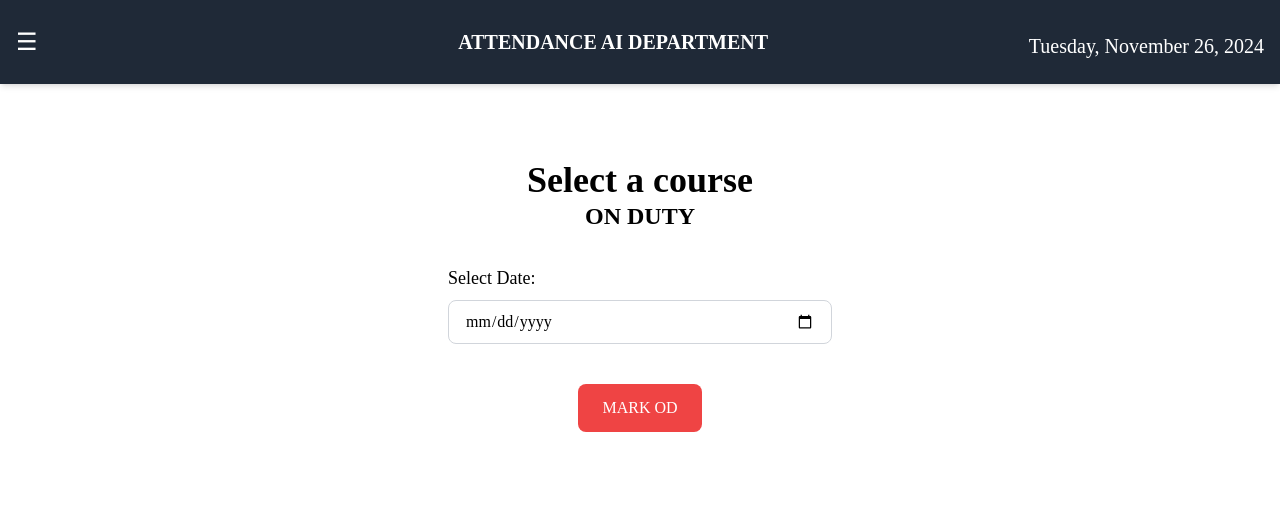
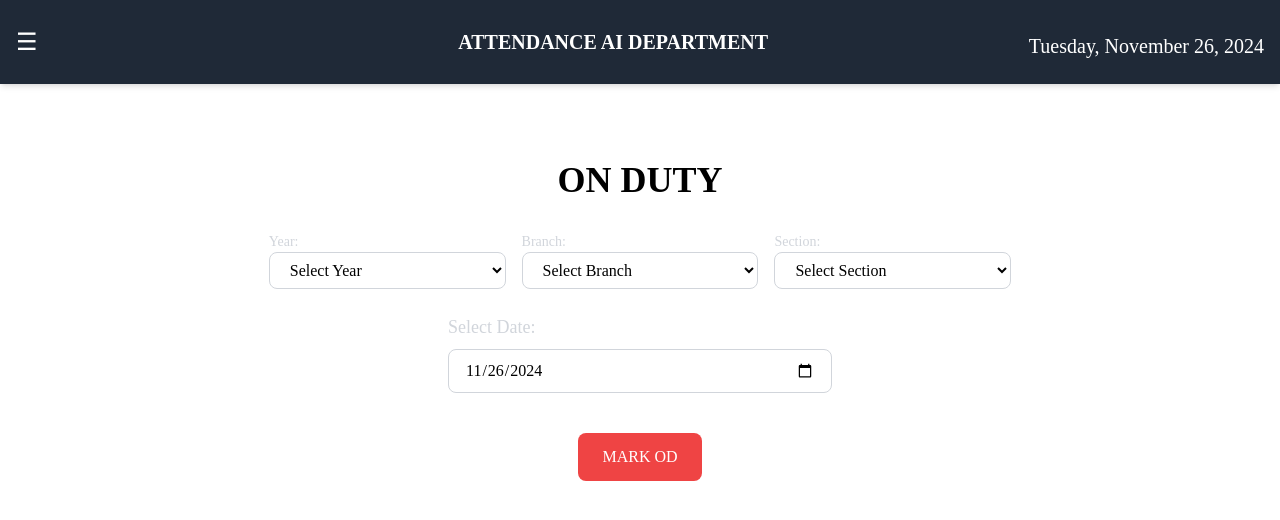
Before and after one commit to jaisanth123/AttendanceSync_AWS_DEPLOYMENT, a React (Vite) app in the folder frontend/: page /duty in a window 1280 px wide. Shown: the top 520 px of the page. Built offline with nearby package versions, Linux system fonts and the light colour scheme; a web font is replaced by a local one.

Commit message:
mark od card

```diff
--- a/frontend/src/components/Absentees.jsx
+++ b/frontend/src/components/Absentees.jsx
@@ -10,8 +10,9 @@ function Absentees() {
   const [isMarkingLoading, setIsMarkingLoading] = useState(false);
 
   // State variables
+  const [date, setDate] = useState(location.state?.selectedDate || new Date().toISOString().split("T")[0]); // Default to today's date
+
   const [selectedCourse, setSelectedCourse] = useState(location.state?.selectedCourse || "Select a course");
-  const [date, setDate] = useState(location.state?.selectedDate || "");
   const [rollNumbers, setRollNumbers] = useState([]);
   const [isConfirmed, setIsConfirmed] = useState(false); // For Confirm button state
   const [showBackPopup, setShowBackPopup] = useState(false); // For Back button confirmation popup
@@ -23,8 +24,13 @@ function Absentees() {
   const [markPresentDisabled, setMarkPresentDisabled] = useState(true); // Disable Mark Present button initially
   const [markPresentVisible, setMarkPresentVisible] = useState(false);
   const [showGenerateMessageButton, setShowGenerateMessageButton] = useState(false);
-
-
+  const formatDate = (dateString) => {
+    const dateObj = new Date(dateString);
+    const day = String(dateObj.getDate()).padStart(2, "0");
+    const month = String(dateObj.getMonth() + 1).padStart(2, "0");
+    const year = dateObj.getFullYear();
+    return `${day}-${month}-${year}`;
+  };
   useEffect(() => {
     if (selectedCourse && date) {
       fetchRollNumbers(selectedCourse, date);
@@ -34,6 +40,7 @@ function Absentees() {
   // Fetch roll numbers when selectedCourse or date changes
   const fetchRollNumbers = async (course, selectedDate) => {
     const [yearOfStudy, branch, section] = course.split(" - ");
+    console.log(yearOfStudy, branch, section)
     const url = `http://localhost:5000/api/attendance/remaining?yearOfStudy=${yearOfStudy}&branch=${branch}&section=${section}&date=${selectedDate}`;
     try {
       const response = await axios.get(url);
@@ -48,11 +55,7 @@ function Absentees() {
       setRollNumbers([]);
     }
   };
-  const formatDate = (dateString) => {
-    if (!dateString) return "";
-    const [year, month, day] = dateString.split("-");
-    return `${day}-${month}-${year}`;
-  };
+
   // Toggle selection of roll numbers
   const toggleSelection = (index) => {
     setRollNumbers((prevRollNumbers) => {
@@ -220,7 +223,16 @@ function Absentees() {
       <div className="p-4 text-center text-black">
         <h1 className="text-4xl font-semibold">{selectedCourse}</h1>
         <h3 className="text-2xl font-semibold">Absentees Page</h3>
-        <h3 className="mt-2 text-xl font-semibold">{formatDate(date)}</h3>
+        <div className="w-full max-w-sm mt-6">
+      <label htmlFor="date" className="block mb-2 text-xl font-medium ">Select Date:</label>
+      <input
+        type="date"
+        id="date"
+        value={date}
+        onChange={(e) => setDate(e.target.value)}
+        className="w-full px-4 py-2 text-black bg-white border border-gray-300 rounded-lg focus:outline-none focus:ring focus:ring-blue-300"
+      />
+    </div>
       </div>
 
       <div className="grid w-full grid-cols-2 gap-4 mt-6 sm:grid-cols-2 md:grid-cols-4 lg:grid-cols-8">
@@ -273,27 +285,17 @@ function Absentees() {
     {isMarkingLoading ? "Marking Present..." : "Mark Present"}
   </button>
 )}
+        <div className="h-10 mb-4">
+          <button
+            onClick={() => navigate("/")} // Navigate to the home page
+            className="w-full px-8 py-4 text-xl font-semibold text-white transition-all duration-500 transform bg-gray-600 rounded-md hover:bg-gray-700 hover:scale-110"
+          >
+            Home
+          </button></div>
 
 
 
-{showGenerateMessageButton && (
-  <button
-    onClick={() =>
-      navigate("/message", {
-        state: { selectedCourse, selectedDate: date },
-      })
-    }
-    className="w-full px-8 py-4 mt-2 text-xl font-semibold text-white bg-gray-800 rounded-lg hover:bg-gray-700"
-  >
-    Generate Message
-  </button>
-)}
-<button
-          onClick={handleBackButton}
-          className="w-full px-8 py-4 text-xl font-semibold text-white bg-blue-600 rounded-lg hover:bg-blue-700"
-        >
-          Back
-        </button>
+
       </div>
 
       {/* Confirmation Pop-ups */}
--- a/frontend/src/components/DutyPage.jsx
+++ b/frontend/src/components/DutyPage.jsx
@@ -7,14 +7,16 @@ import "react-toastify/dist/ReactToastify.css"; // Import CSS for Toastify
 function DutyPage() {
   const location = useLocation();
   const navigate = useNavigate();
+  const [showGenerateMessageButton, setShowGenerateMessageButton] = useState(false);
 
-  const [selectedCourse, setSelectedCourse] = useState(location.state?.selectedCourse || "Select a course");
-  const [date, setDate] = useState(location.state?.selectedDate || "");
+  const [date, setDate] = useState(location.state?.selectedDate || new Date().toISOString().split("T")[0]); // Default to today's date
   const [rollNumbers, setRollNumbers] = useState([]);
   const [message, setMessage] = useState("");
   const [selectedRollNumbers, setSelectedRollNumbers] = useState([]);
   const [isConfirmed, setIsConfirmed] = useState(false);
-
+  const [yearOfStudy, setYearOfStudy] = useState('nan');
+  const [section, setSection] = useState('nan');
+  const [branch, setBranch] = useState('nan');
   const formatDate = (dateString) => {
     const dateObj = new Date(dateString);
     const day = String(dateObj.getDate()).padStart(2, "0");
@@ -22,15 +24,27 @@ function DutyPage() {
     const year = dateObj.getFullYear();
     return `${day}-${month}-${year}`;
   };
+const [selectedCourse,setselectedCourse] =useState("")
 
   useEffect(() => {
-    if (selectedCourse && date) {
-      fetchRollNumbers(selectedCourse, date);
+    // Debugging logs for values
+    console.log("Triggering useEffect...");
+    console.log("yearOfStudy:", yearOfStudy, "branch:", branch, "section:", section, "date:", date);
+
+    // Ensure yearOfStudy, branch, and section are valid (not "nan") and non-empty
+    if (yearOfStudy !== "nan" && branch !== "nan" && section !== "nan") {
+      setselectedCourse(`${yearOfStudy}-${branch}-${section}`);
+      console.log("Valid selections made. Proceeding with fetch...");
+
+      if (yearOfStudy && branch && section && date) {
+        fetchRollNumbers(yearOfStudy, branch, section, date);
       }
-  }, [selectedCourse, date]);
+    }
+  }, [yearOfStudy, branch, section, date]);
 
-  const fetchRollNumbers = async (course, selectedDate) => {
-    const [yearOfStudy, branch, section] = course.split(" - ");
+
+
+  const fetchRollNumbers = async (yearOfStudy, branch, section, selectedDate) => {
     const url = `http://localhost:5000/api/students/rollnumbers?yearOfStudy=${yearOfStudy}&branch=${branch}&section=${section}&date=${selectedDate}`;
 
     try {
@@ -98,18 +112,16 @@ function DutyPage() {
       toast.info("0 Students are Marked as On Duty", {
         position: "top-right",
         autoClose: 800,
-      })
+      });
 
-      // Wait for toast to finish before redirecting
+      // Close the pop-up after displaying the toast
       setTimeout(() => {
-        navigate("/absentees", {
-          state: { selectedCourse, selectedDate: date },
-        });
-      }, 800); // Delay the redirection after 3 seconds (toast duration)
+        setIsConfirmed(false); // Close pop-up
+      }, 800); // Delay the pop-up close to match toast duration
       return;
     }
 
-    const [yearOfStudy, branch, section] = selectedCourse.split(" - ");
+
     const payload = {
       rollNumbers: selectedRollNumbers,
       date,
@@ -121,17 +133,15 @@ function DutyPage() {
     try {
       const response = await axios.post("http://localhost:5000/api/attendance/onDuty", payload);
       if (response.status === 200) {
-        // Display success toast
         toast.success(`${selectedRollNumbers.length} students marked as On Duty`, {
           autoClose: 800,
         });
+        setShowGenerateMessageButton(true);
 
-        // Show success and navigate after a delay
+        // Close the pop-up after displaying the toast
         setTimeout(() => {
-          navigate("/absentees", {
-            state: { selectedCourse, selectedDate: date },
-          });
-        }, 2000);
+          setIsConfirmed(false); // Close pop-up
+        }, 800);
       } else {
         toast.error("Failed to mark OD. Please try again.", {
           autoClose: 800,
@@ -144,7 +154,6 @@ function DutyPage() {
       });
     }
   };
-
   const handleClosePopup = () => {
     setIsConfirmed(false);
   };
@@ -152,29 +161,76 @@ function DutyPage() {
   return (
     <div className="flex flex-col items-center flex-1 p-6 md:p-8 lg:p-12">
     <div className="p-4 text-center text-black">
-        <h1 className="text-4xl font-semibold">{selectedCourse}</h1>
-        <h3 className="text-2xl font-semibold">ON DUTY</h3>
+      <h1 className="text-4xl font-semibold">ON DUTY</h1>
     </div>
 
-      <div className="w-full max-w-sm mt-4">
-        <label htmlFor="date" className="block mb-2 text-lg font-medium">
-          Select Date:
-        </label>
+    {/* Dropdowns Row */}
+    <div className="flex flex-wrap justify-center w-full mt-4 space-x-4 gap-y-4">
+      <div className="w-full sm:w-1/3 md:w-1/4 lg:w-1/5">
+        <label htmlFor="yearOfStudy" className="block text-sm font-medium text-gray-300">Year:</label>
+        <select
+          id="yearOfStudy"
+          value={yearOfStudy}
+          onChange={(e) => setYearOfStudy(e.target.value)}
+          className="w-full px-4 py-2 text-black bg-white border border-gray-300 rounded-lg focus:outline-none focus:ring focus:ring-blue-300"
+        >
+          <option value="nan">Select Year</option>
+          <option value="IV">IV</option>
+          <option value="III">III</option>
+          <option value="II">II</option>
+        </select>
+      </div>
+
+      <div className="w-full sm:w-1/3 md:w-1/4 lg:w-1/5">
+        <label htmlFor="branch" className="block text-sm font-medium text-gray-300">Branch:</label>
+        <select
+          id="branch"
+          value={branch}
+          onChange={(e) => setBranch(e.target.value)}
+          className="w-full px-4 py-2 text-black bg-white border border-gray-300 rounded-lg focus:outline-none focus:ring focus:ring-blue-300"
+        >
+          <option value="nan">Select Branch</option>
+          <option value="AIDS">AIDS</option>
+          <option value="AIML">AIML</option>
+        </select>
+      </div>
+
+      <div className="w-full sm:w-1/3 md:w-1/4 lg:w-1/5">
+        <label htmlFor="section" className="block text-sm font-medium text-gray-300">Section:</label>
+        <select
+          id="section"
+          value={section}
+          onChange={(e) => setSection(e.target.value)}
+          className="w-full px-4 py-2 text-black bg-white border border-gray-300 rounded-lg focus:outline-none focus:ring focus:ring-blue-300"
+        >
+          <option value="nan">Select Section</option>
+          <option value="A">A</option>
+          <option value="B">B</option>
+          <option value="C">C</option>
+        </select>
+      </div>
+    </div>
+
+    {/* Date Selection */}
+    <div className="w-full max-w-sm mt-6">
+      <label htmlFor="date" className="block mb-2 text-lg font-medium text-gray-300">Select Date:</label>
       <input
         type="date"
         id="date"
         value={date}
         onChange={(e) => setDate(e.target.value)}
-          className="w-full px-4 py-2 border border-gray-300 rounded-lg"
+        className="w-full px-4 py-2 text-black bg-white border border-gray-300 rounded-lg focus:outline-none focus:ring focus:ring-blue-300"
       />
     </div>
 
+    {/* Message Display */}
     {message && (
       <div className="w-full max-w-lg p-4 mt-6 text-lg text-center text-red-500">
         {message}
       </div>
     )}
 
+    {/* Roll Numbers */}
     {rollNumbers.length > 0 && (
         <div className="grid w-full grid-cols-2 gap-4 mt-6 sm:grid-cols-2 md:grid-cols-4 lg:grid-cols-8">
           {rollNumbers.map((rollNumber, index) => (
@@ -218,6 +274,17 @@ function DutyPage() {
       >
         MARK OD
       </button>
+      {showGenerateMessageButton && (
+  <button
+    onClick={() =>
+      navigate("/message", {
+        state: { selectedCourse, selectedDate: date },
+      })
+    }
+    className="w-full px-8 py-4 mt-2 text-xl font-semibold text-white bg-gray-800 rounded-lg hover:bg-gray-700"
+  >
+    Generate Message
+  </button>)}
 
       {isConfirmed && (
         <div className="fixed inset-0 flex items-center justify-center bg-black bg-opacity-60 backdrop-blur-sm animate-fadeIn">
@@ -248,7 +315,7 @@ function DutyPage() {
         </div>
       )}
 
-      <ToastContainer />
+    <ToastContainer position="top-right" />
   </div>
   );
 }
--- a/frontend/src/components/Sidebar.jsx
+++ b/frontend/src/components/Sidebar.jsx
@@ -43,7 +43,7 @@ function Sidebar({ closeSidebar, handleItemSelection }) {
   const handleCourseSelection = (course) => {
     closeSidebar();
     handleItemSelection(course);
-    navigate("/duty", { state: { selectedCourse: course } });
+    navigate("/absentees", { state: { selectedCourse: course } });
     window.location.reload();
 
   };
```
Also changed, not shown: frontend/src/components/HomePage.jsx (+7 -1 lines). Lines whose indentation alone changed are shown as unchanged.
